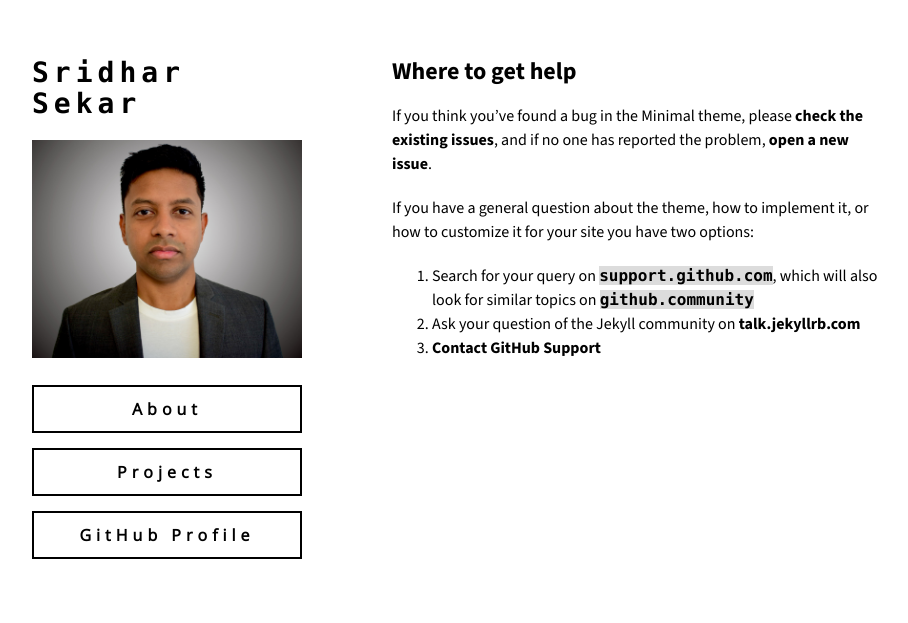
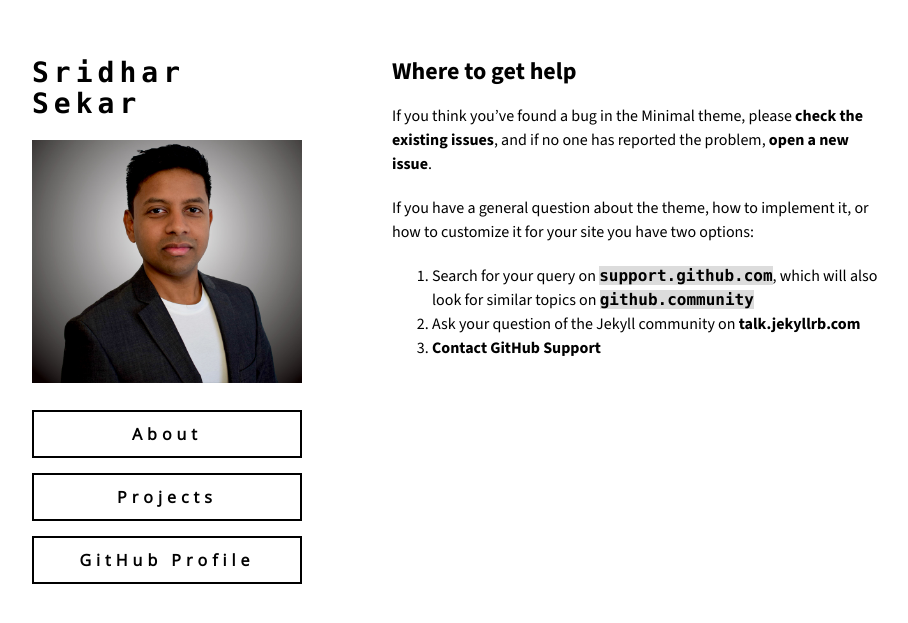
Before and after one commit to sridhar-portfolio/sridhar-portfolio.github.io, a Jekyll site: the page built from docs/SUPPORT.md, in a window 1280 px wide. Shown: the top 623 px of the page, without its empty margins (178-1086 px from the left). Built offline with Jekyll 4.4.1, drawn with Linux system fonts in a browser that asks for light colours; our own code applies the rules of GitHub Pages for plain Markdown files; the repository's description, which GitHub fills in, is left out.

Commit message:
Update _config.yml

```diff
--- a/_config.yml
+++ b/_config.yml
@@ -1,5 +1,5 @@
 title: Sridhar Sekar
-logo: /assets/img/Foto_3.jpeg
+logo: /assets/img/Foto_2.jpeg
 show_downloads: false
 google_analytics:
 theme: jekyll-theme-minimal
```
